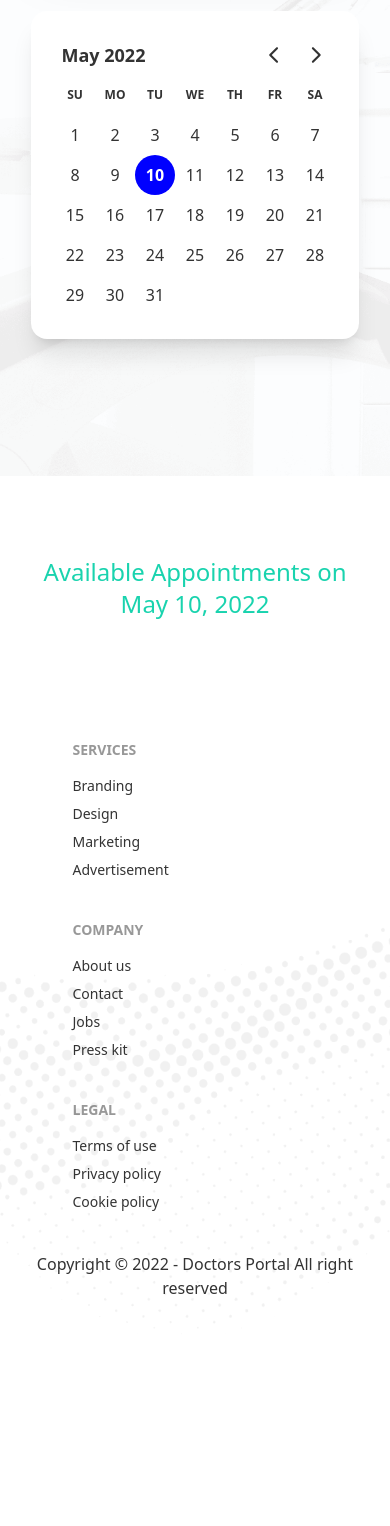
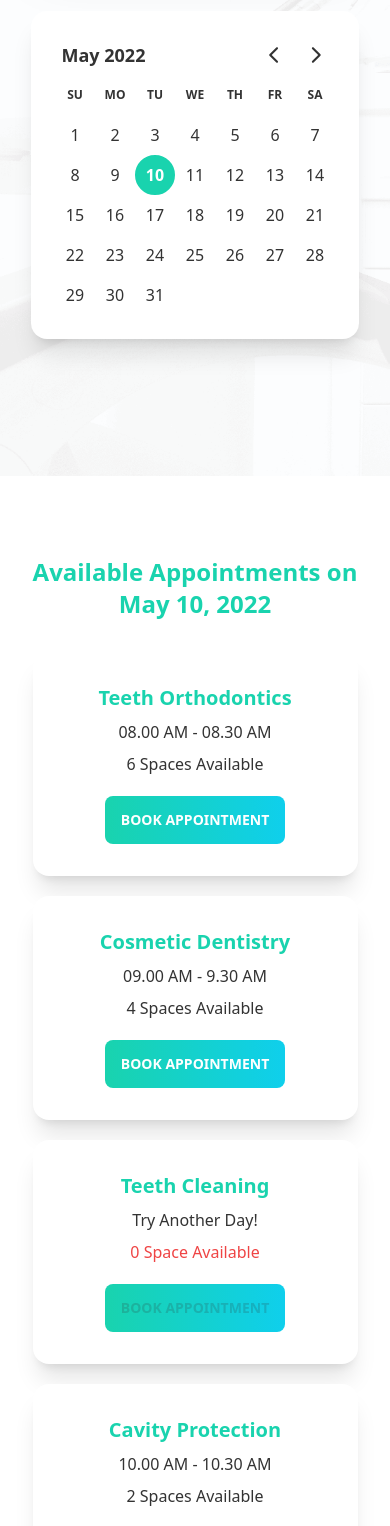
Before and after one commit to sabbirzzaman/doctors-portal-client, a React (Create React App) app: page /appointment in a window 390 px wide. Shown: the part 432-1958 px from the top of the page. Before the commit the page ends 1772 px from the top, so only its background shows below. Built offline with nearby package versions, Linux system fonts and the light colour scheme.

Commit message:
services section added on appointment page

```diff
--- /dev/null
+++ b/public/services.json
@@ -0,0 +1,57 @@
+[
+    {
+      "_id": 1,
+      "name": "Teeth Orthodontics",
+      "slots": [
+        "08.00 AM - 08.30 AM",
+        "08.30 AM - 09.00 AM",
+        "09.00 AM - 9.30 AM",
+        "09.30 AM - 10.00 AM",
+        "10.00 AM - 10.30 AM",
+        "10.30 AM - 11.00 AM"
+      ]
+    },
+    {
+      "_id": 2,
+      "name": "Cosmetic Dentistry",
+      "slots": [
+        "09.00 AM - 9.30 AM",
+        "09.30 AM - 10.00 AM",
+        "10.00 AM - 10.30 AM",
+        "10.30 AM - 11.00 AM"
+      ]
+    },
+    {
+      "_id": 3,
+      "name": "Teeth Cleaning",
+      "slots": []
+    },
+    {
+      "_id": 4,
+      "name": "Cavity Protection",
+      "slots": [
+        "10.00 AM - 10.30 AM",
+        "10.30 AM - 11.00 AM"
+      ]
+    },
+    {
+      "_id": 5,
+      "name": "Pediatric Dental",
+      "slots": [
+        "08.30 AM - 09.00 AM",
+        "09.00 AM - 9.30 AM",
+        "09.30 AM - 10.00 AM",
+        "10.00 AM - 10.30 AM",
+        "10.30 AM - 11.00 AM"
+      ]
+    },
+    {
+      "_id": 6,
+      "name": "Oral Surgery",
+      "slots": [
+        "09.30 AM - 10.00 AM",
+        "10.00 AM - 10.30 AM",
+        "10.30 AM - 11.00 AM"
+      ]
+    }
+  ]
--- a/src/Pages/Appointment/Appointment.js
+++ b/src/Pages/Appointment/Appointment.js
@@ -3,12 +3,12 @@ import AppointmentCard from './AppointmentCard';
 import AppointmentHero from './AppointmentHero';
 
 const Appointment = () => {
-    const [selected, setSelected] = useState(new Date());
+    const [date, setDate] = useState(new Date());
 
     return (
         <>
-            <AppointmentHero selected={selected} setSelected={setSelected}></AppointmentHero>
-            <AppointmentCard selected={selected}></AppointmentCard>
+            <AppointmentHero date={date} setDate={setDate}></AppointmentHero>
+            <AppointmentCard date={date}></AppointmentCard>
         </>
     );
 };
--- a/src/Pages/Appointment/AppointmentCard.js
+++ b/src/Pages/Appointment/AppointmentCard.js
@@ -1,14 +1,29 @@
 import { format } from 'date-fns';
-import React from 'react';
+import React, { useEffect, useState } from 'react';
+import Service from './Service';
 
-const AppointmentCard = ({ selected }) => {
+const AppointmentCard = ({ date }) => {
+    const [services, setServices] = useState([])
+
+    useEffect(() => {
+        fetch('services.json')
+        .then(res => res.json())
+        .then(data => setServices(data))
+    }, [])
+
     return (
         <section>
             <div className="max-w-[325px] sm:max-w-[568px] md:max-w-[768px] lg:max-w-[1240px] mx-auto text-center py-20">
-                <h4 className='text-secondary text-2xl'>
+                <h4 className='text-secondary text-2xl lg:text-3xl mb-8 font-bold'>
                     Available Appointments on{' '}
-                    {selected && format(selected, 'PP')}
+                    {date && format(date, 'PP')}
                 </h4>
+
+                <div className='grid grid-cols-1 md:grid-cols-2 lg:grid-cols-3  gap-5'>
+                    {
+                        services.map(service => <Service key={service._id} service={service}></Service>)
+                    }
+                </div>
             </div>
         </section>
     );
--- a/src/Pages/Appointment/AppointmentHero.js
+++ b/src/Pages/Appointment/AppointmentHero.js
@@ -4,7 +4,26 @@ import bg from '../../assets/images/bg.png';
 import { DayPicker } from 'react-day-picker';
 import 'react-day-picker/dist/style.css';
 
-const AppointmentHero = ({selected, setSelected}) => {
+const AppointmentHero = ({ date, setDate }) => {
+    const calendarCss = `
+        .my-selected:not([disabled]) {
+            font-weight: bold;
+            border-color: #19D3AE;
+            background-color: #19D3AE;
+            color: #fff;
+        }
+        .my-selected:hover:not([disabled]) {
+            border-color: #19D3AE;
+            background-color: #19D3AE;
+            color: #fff;
+        }
+        .my-selected:focus:not([disabled]) {
+            border-color: #19D3AE;
+            background-color: #19D3AE;
+            color: #fff;
+        }
+    `;
+
     return (
         <section
             style={{ backgroundImage: `url(${bg})` }}
@@ -17,11 +36,19 @@ const AppointmentHero = ({selected, setSelected}) => {
                     alt="hero chair"
                 />
                 <div>
+                    <style>{calendarCss}</style>
                     <DayPicker
                         className="shadow-xl bg-white p-6 rounded-2xl"
                         mode="single"
-                        selected={selected}
-                        onSelect={setSelected}
+                        selected={date}
+                        onSelect={setDate}
+                        modifiersClassNames={{
+                            selected: 'my-selected',
+                            today: 'my-today',
+                        }}
+                        modifiersStyles={{
+                            disabled: { fontSize: '75%' },
+                        }}
                     />
                 </div>
             </div>
--- /dev/null
+++ b/src/Pages/Appointment/Service.js
@@ -0,0 +1,27 @@
+import React from 'react';
+
+const Service = ({ service }) => {
+    const { name, slots } = service;
+    return (
+        <div className="card bg-base-100 shadow-xl">
+            <div className="card-body text-center">
+                <h4 className="text-secondary text-xl font-bold">{name}</h4>
+                <p>{slots.length ? slots[0] : 'Try Another Day!'}</p>
+                <p className={slots.length || 'text-red-500'}>
+                    {slots.length} {slots.length > 1 ? 'Spaces' : 'Space'}{' '}
+                    Available
+                </p>
+                <div className="mt-3">
+                    <button
+                        disabled={slots.length ? false : true}
+                        className="btn btn-primary bg-gradient-to-r from-secondary to-accent text-white border-0"
+                    >
+                        Book Appointment
+                    </button>
+                </div>
+            </div>
+        </div>
+    );
+};
+
+export default Service;
```
